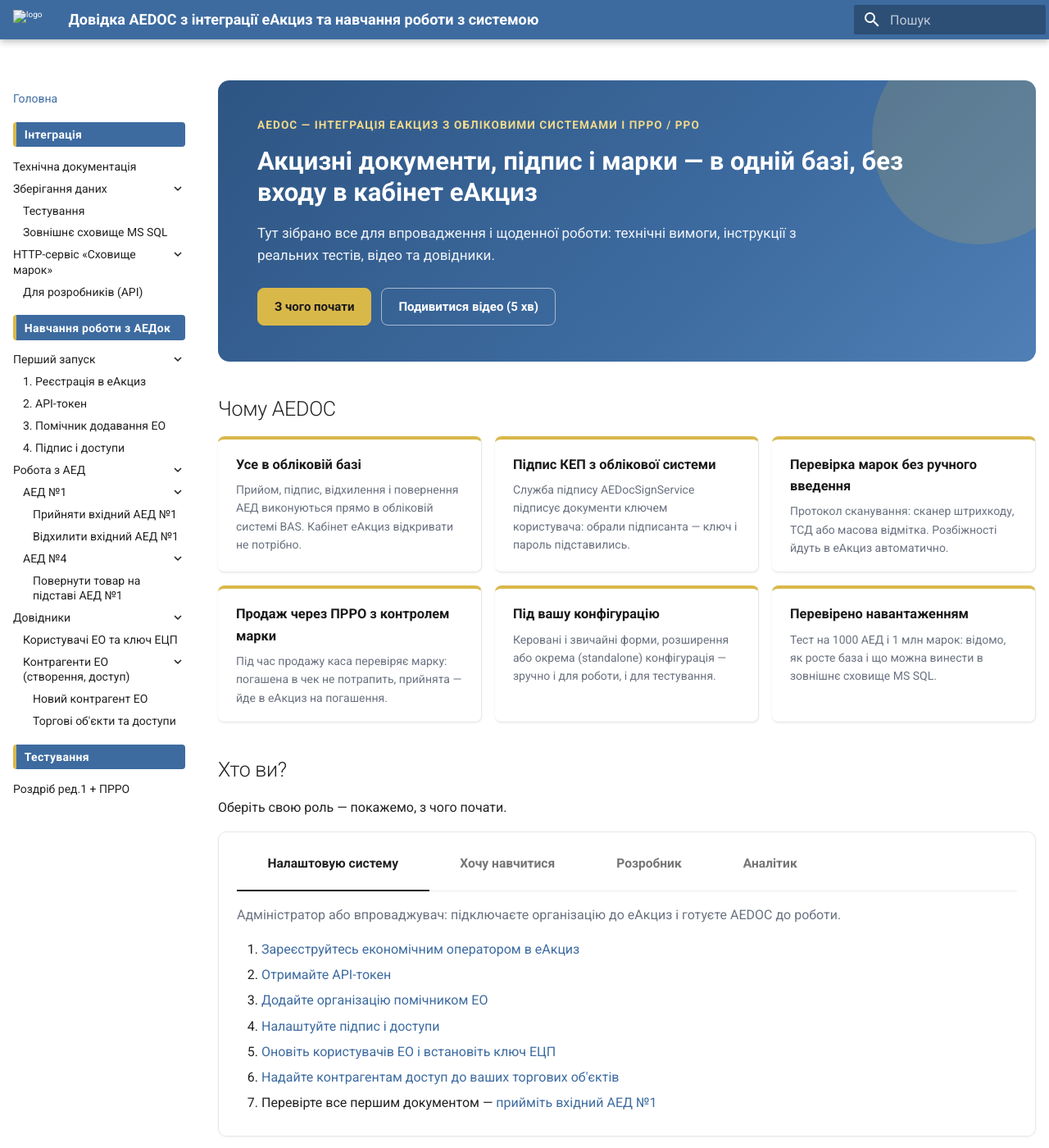
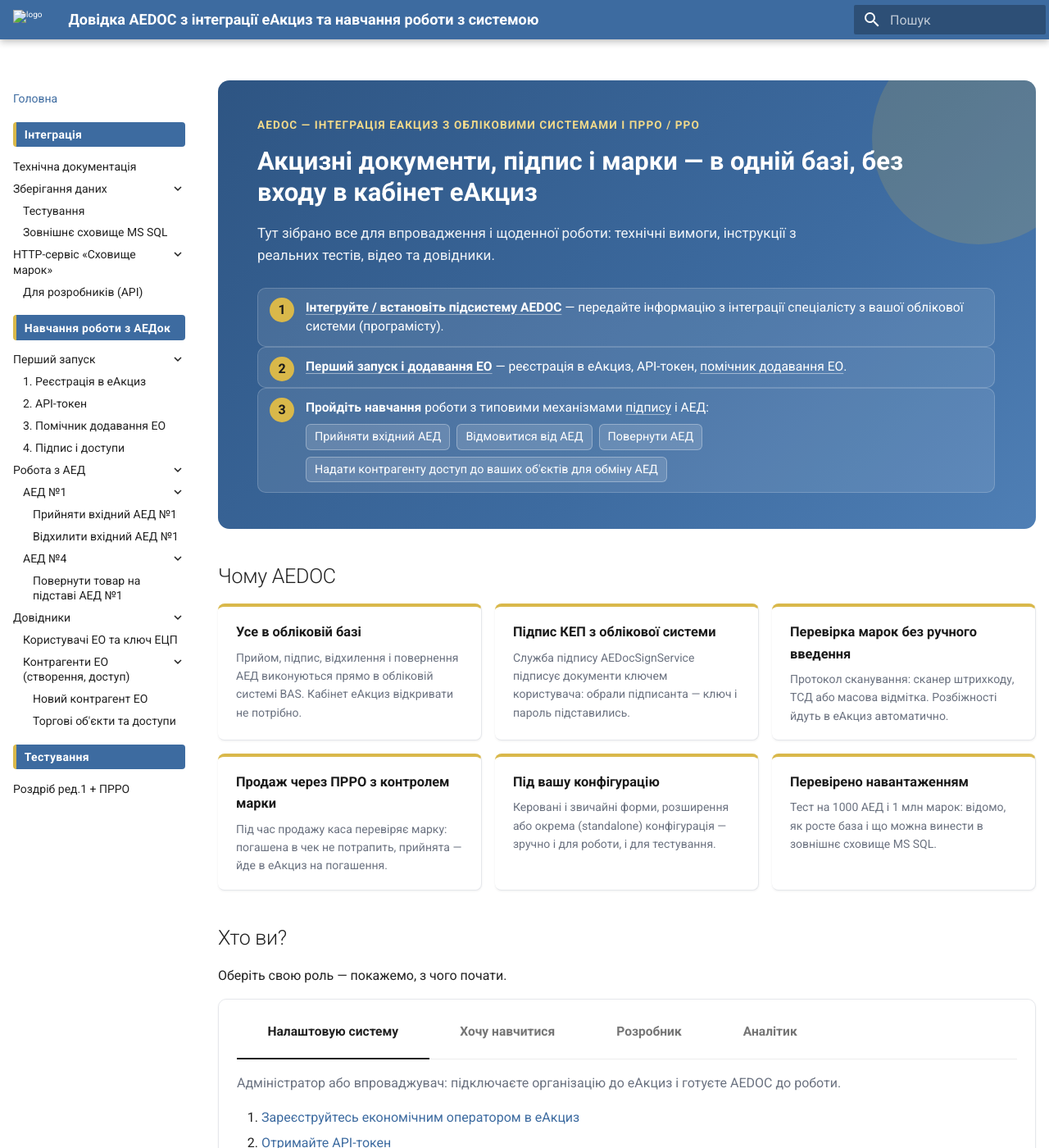
Before and after one commit to sukhenko/aedoc-docs, an MkDocs documentation site: the page built from docs/index.md, in a window 1280 px wide and 1400 px high. Shown: the whole window at 82% size. Built offline with MkDocs 1.6.1 and Material for MkDocs 9.7.7, drawn with Linux system fonts in a browser that asks for light colours.

Commit message:
Головна: замість кнопок — три кроки з посиланнями (інтеграція, перший запуск, навчання)
Co-Authored-By: Claude Opus 5.5 <noreply@anthropic.com>
Claude-Session: https://claude.ai/code/session_0177sjggDQ9MXuFeJFH1q7HZ

```diff
--- a/docs/index.md
+++ b/docs/index.md
@@ -13,10 +13,17 @@ hide:
 
 <p class="hero__lead">Тут зібрано все для впровадження і щоденної роботи: технічні вимоги, інструкції з реальних тестів, відео та довідники.</p>
 
-<div class="hero__actions">
-<a class="hero__btn hero__btn--primary" href="#start">З чого почати</a>
-<a class="hero__btn" href="testuvannia/rozdrib-prro/">Подивитися відео (5 хв)</a>
-</div>
+<ol class="hero__steps">
+<li><a href="integratsiia/"><strong>Інтегруйте / встановіть підсистему AEDOC</strong></a> — передайте інформацію з інтеграції спеціалісту з вашої облікової системи (програмісту).</li>
+<li><a href="pershyi-zapusk/"><strong>Перший запуск і додавання ЕО</strong></a> — реєстрація в еАкциз, API-токен, <a href="pershyi-zapusk/pomichnyk-eo/">помічник додавання ЕО</a>.</li>
+<li><strong>Пройдіть навчання</strong> роботи з типовими механізмами <a href="dovidnyky/korystuvachi-eo-kliuch/">підпису</a> і АЕД:
+<span class="hero__links">
+<a href="aed/pryiom-vkhidnoho-aed/">Прийняти вхідний АЕД</a>
+<a href="aed/vidkhylennia-aed1/">Відмовитися від АЕД</a>
+<a href="aed/aed4-povernennia/">Повернути АЕД</a>
+<a href="dovidnyky/dostup-do-obiektiv/">Надати контрагенту доступ до ваших об'єктів для обміну АЕД</a>
+</span></li>
+</ol>
 
 </div>
 
--- a/docs/stylesheets/extra.css
+++ b/docs/stylesheets/extra.css
@@ -98,3 +98,11 @@
   .md-typeset .tabbed-set>input:nth-child(3):checked~.tabbed-labels>:nth-child(3),
   .md-typeset .tabbed-set>input:nth-child(4):checked~.tabbed-labels>:nth-child(4){color:#3D6BA0;box-shadow:inset 0 -2px 0 #D9B84A}
 }
+.md-typeset .hero__steps{position:relative;z-index:1;list-style:none;counter-reset:hs;margin:1.6em 0 0!important;padding:0;display:grid;gap:12px;max-width:900px}
+.md-typeset .hero__steps>li{counter-increment:hs;position:relative;margin:0!important;padding:12px 16px 12px 58px;background:rgba(255,255,255,.1);border:1px solid rgba(255,255,255,.18);border-radius:10px;font-size:.78rem;line-height:1.5}
+.md-typeset .hero__steps>li::before{content:counter(hs);position:absolute;left:14px;top:11px;width:30px;height:30px;border-radius:50%;background:#D9B84A;color:#1A1A1A;font-weight:700;display:flex;align-items:center;justify-content:center;font-size:.8rem}
+.md-typeset .hero__steps a{color:#fff;text-decoration:underline;text-decoration-color:rgba(255,255,255,.45);text-underline-offset:3px}
+.md-typeset .hero__steps a:hover{color:#F1D98A;text-decoration-color:#F1D98A}
+.md-typeset .hero__links{display:flex;flex-wrap:wrap;gap:8px;margin-top:8px}
+.md-typeset .hero__links a{text-decoration:none;background:rgba(255,255,255,.14);border:1px solid rgba(255,255,255,.3);border-radius:6px;padding:4px 10px;font-size:.72rem}
+.md-typeset .hero__links a:hover{background:rgba(217,184,74,.25);border-color:#D9B84A;color:#fff}
```
